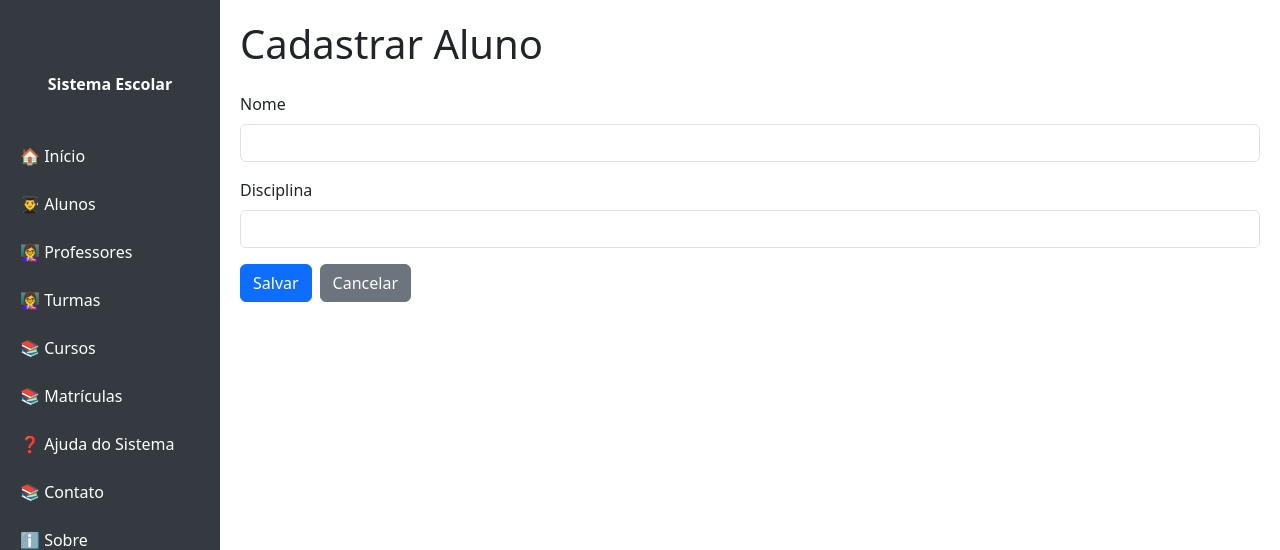
After one commit to pauloifpi/pflask, a Flask app: page /professor/form in a window 1280 px wide. The commit adds this page. Shown: the top 550 px of the page. Run offline with Flask 3, Linux system fonts and the light colour scheme.

Commit message:
Vercel atualizado Professor

```diff
--- a/app.py
+++ b/app.py
@@ -61,6 +61,28 @@ def listar_professor():
    lista = dao.listar()
    return render_template('professor/listar.html', lista=lista)
 
+@app.route('/professor/form')
+def form_professor():
+   return render_template('professor/form.html', professor=None)
+
+@app.route('/professor/salvar/', methods=['POST'])
+def salvar_professor(id=None):
+    id = request.form.get('id') or None
+    nome = request.form['nome']
+    disciplina = request.form['disciplina']
+
+    dao = ProfessorDAO()
+    result = dao.salvar(id, nome, disciplina)
+
+    if result["status"] == "ok":
+        flash("Professor salvo com sucesso!", "success")
+    else:
+        flash(result["mensagem"], "danger")
+
+    return redirect('/professor')
+
+
+
 @app.route('/turma')
 def listar_turma():
    dao = TurmaDAO()
@@ -72,6 +94,26 @@ def listar_curso():
    dao = CursoDAO()
    lista = dao.listar()
    return render_template('curso/listar.html', lista=lista)
+
+@app.route('/curso/form')
+def form_curso():
+   return render_template('curso/form.html', curso=None)
+
+@app.route('/curso/salvar/', methods=['POST'])
+def salvar_curso(id=None):
+    id = request.form.get('id') or None
+    nome = request.form['nome']
+    disciplina = request.form['disciplina']
+
+    dao = CursoDAO()
+    result = dao.salvar(id, nome, disciplina)
+
+    if result["status"] == "ok":
+        flash("Curso salvo com sucesso!", "success")
+    else:
+        flash(result["mensagem"], "danger")
+
+    return redirect('/curso')
 
 @app.route('/matricula')
 def listar_matricula():
--- a/templates/curso/listar.html
+++ b/templates/curso/listar.html
@@ -13,7 +13,7 @@
         <tr>
             <th>ID</th>
             <th>Nome</th>
-            <th>Idade</th>
+            <th>Duração do curso</th>
             <th>Cidade</th>
             <th>Ações</th>
         </tr>
--- /dev/null
+++ b/templates/professor/form.html
@@ -0,0 +1,38 @@
+
+{% include 'cabecalho.html' %}
+
+
+<!-- Formulário de Aluno -->
+<h1 class="mb-4">Cadastrar Aluno</h1>
+
+
+<div class="row">
+    <div class="col-12">
+      <form action="/professor/salvar/" method="POST">
+
+    <input type="hidden" name="id" value="{{ professor[0] if professor else '' }}">
+
+    <!-- Nome -->
+    <div class="mb-3">
+        <label for="nome" class="form-label">Nome</label>
+        <input type="text" class="form-control" id="nome" name="nome"
+               value="{{ professor[1] if professor else '' }}" required>
+    </div>
+
+    <!-- Disciplina -->
+    <div class="mb-3">
+        <label for="disciplina" class="form-label">Disciplina</label>
+        <input type="text" class="form-control" id="disciplina" name="disciplina"
+               value="{{ professor[2] if professor else '' }}" required>
+    </div>
+
+    <div class="d-flex gap-2">
+        <button type="submit" class="btn btn-primary">Salvar</button>
+        <a href="/professor" class="btn btn-secondary">Cancelar</a>
+    </div>
+</form>
+    </div>
+</div>
+
+  {% include 'rodape.html' %}
+{% include 'menu.html' %}
--- a/templates/professor/listar.html
+++ b/templates/professor/listar.html
@@ -4,7 +4,9 @@
 <h1 class="mb-4">Listagem de Professores</h1>
 
 
-
+<div class="mt-3 mb-4">
+    <a href="/professor/form" class="btn btn-primary">Novo</a>
+</div>
 
 
 
@@ -13,7 +15,7 @@
         <tr>
             <th>ID</th>
             <th>Nome</th>
-            <th>Idade</th>
+            <th>Disciplina</th>
             <th>Cidade</th>
             <th>Ações</th>
         </tr>
```
Also changed, not shown: dao/professor_dao.py (+27 -0 lines), templates/curso/form.html (added, +37 -0 lines).
